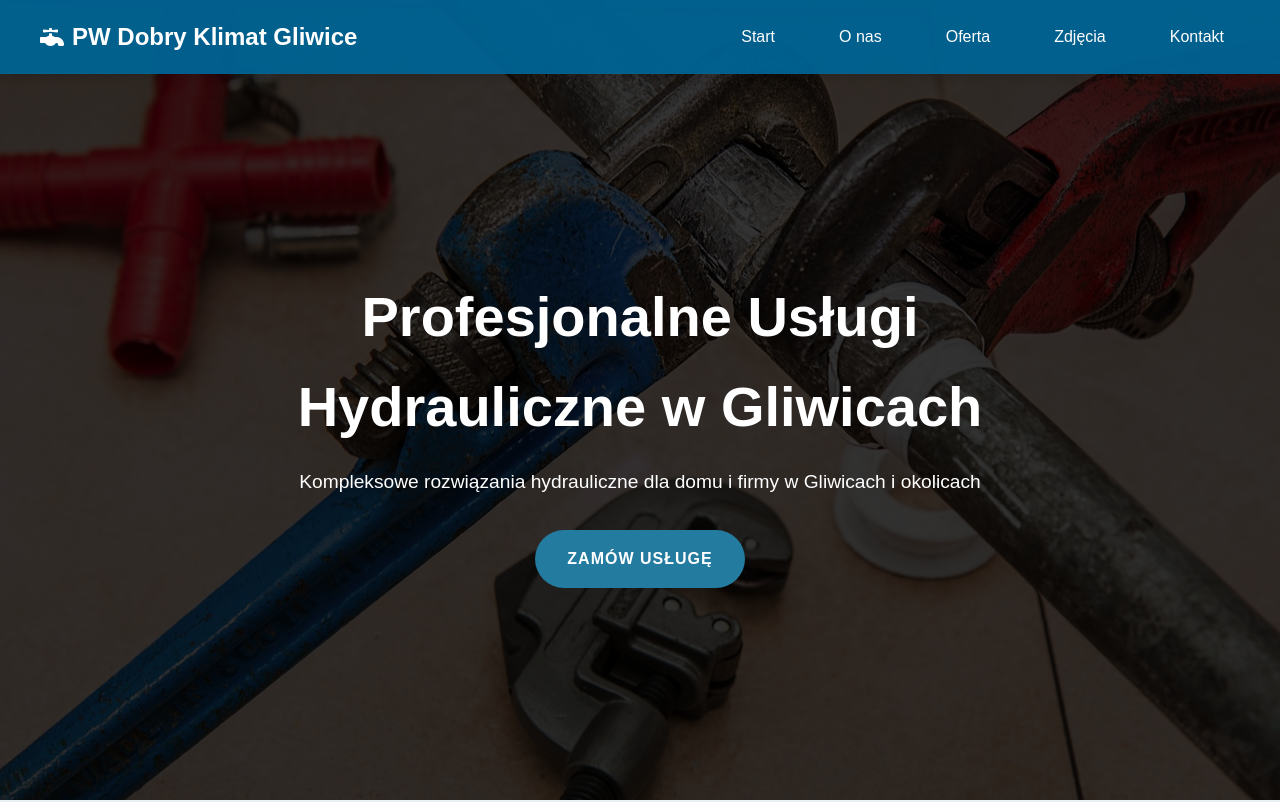
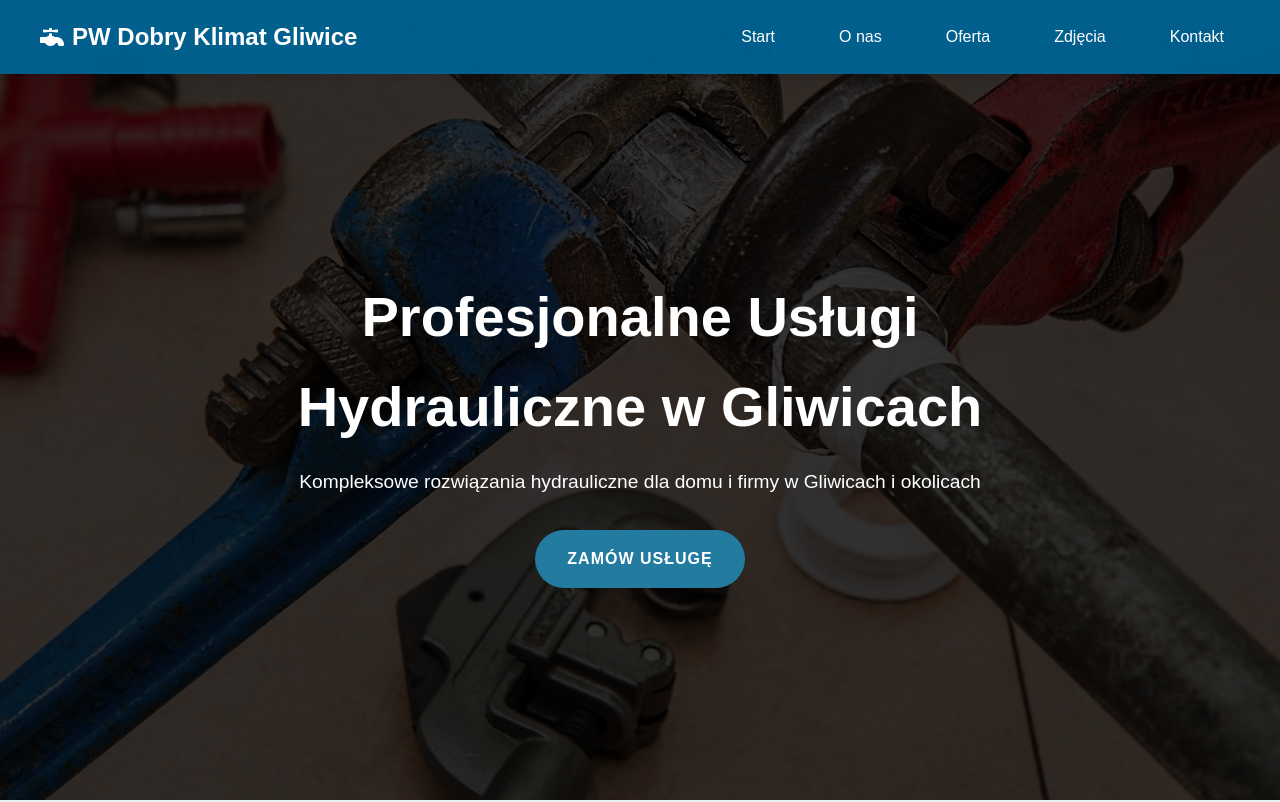
Before and after one commit to kpec-business/PHUdemo, a plain HTML site: page index.html in a window 1280 px wide. Shown: the top 802 px of the page. Drawn offline with nearby package versions, Linux system fonts and the light colour scheme.

Commit message:
Update index.html

```diff
--- a/index.html
+++ b/index.html
@@ -96,7 +96,7 @@
     height: 100vh;
     position: relative;
     background: linear-gradient(rgba(0,0,0,0.8), rgba(0,0,0,0.8)),
-                url("baner1.jpg");
+                url("baner.jpg");
     background-size: cover;
     background-position: center;
     display: flex;
```
